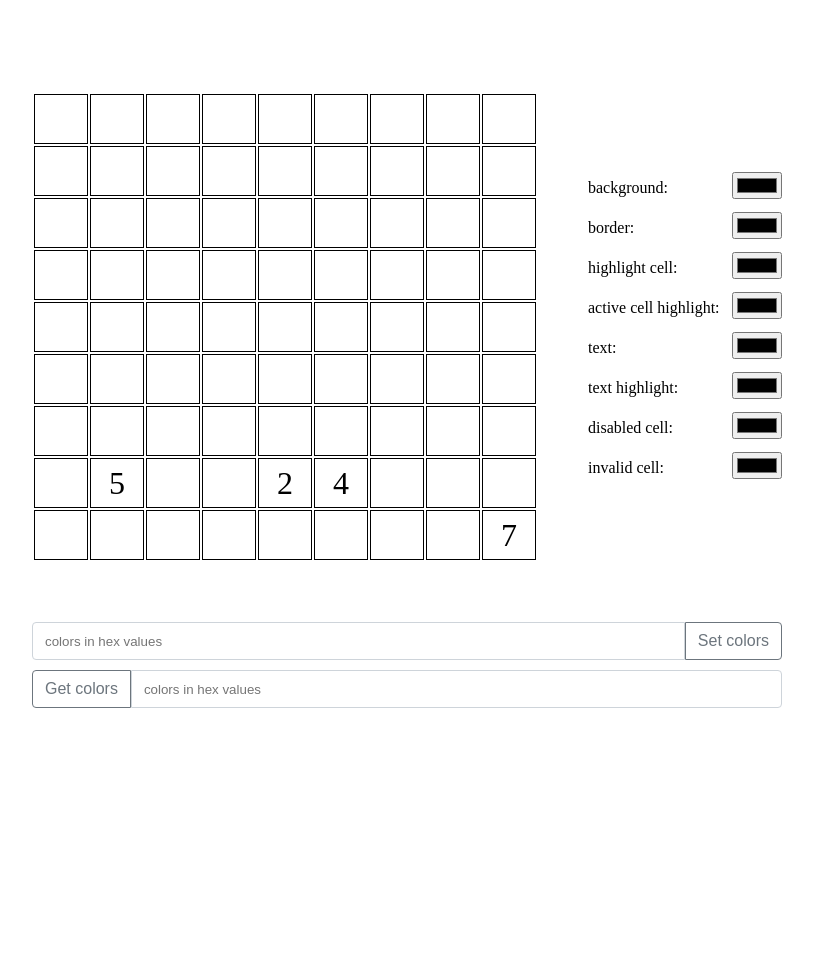
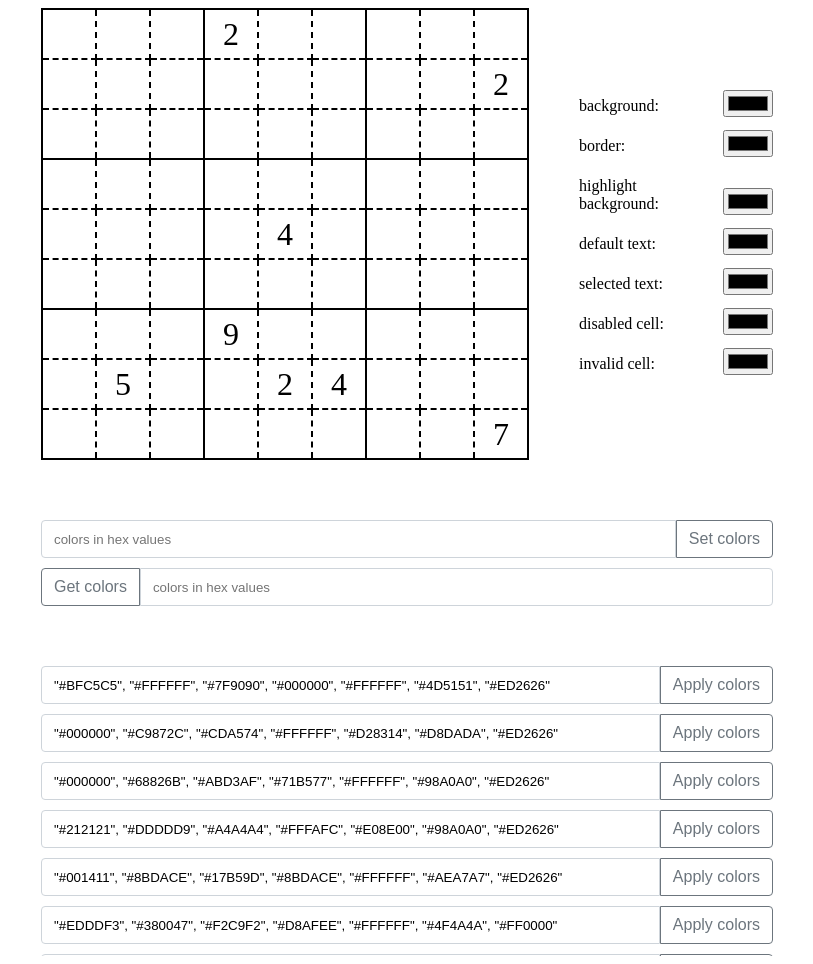
Before and after one commit to daky972/sudoku-theme-editor, a plain HTML site: page index.html in a window 1280 px wide. Shown: the whole page, without its empty margins (233-1046 px from the left). Before the commit the page ends 800 px from the top, so only its background shows below. Drawn offline with Linux system fonts and the light colour scheme.

Commit message:
Added default themes

```diff
--- a/index.html
+++ b/index.html
@@ -2,10 +2,47 @@
     td {
         width: 50px;
         height: 50px;
-        border: 1px solid black;
+        border: 2px solid black;
         font-size: 2rem;
         text-align: center;
+        border-style: dashed;
     }
+
+    table {
+        border-collapse: collapse;
+        width: fit-content;
+        height: fit-content;
+    }
+
+    table tr:nth-of-type(3n + 1) td {
+        border-top-style: solid;
+    }
+
+    table tr:nth-of-type(3n + 3) td {
+        border-bottom-style: solid;
+    }
+
+    table tr td:nth-of-type(3n + 3) {
+        border-right-style: solid;
+    }
+
+    table tr td:nth-of-type(3n + 4) {
+        border-left-style: solid;
+    }
+
+
+    table tr td:first-of-type {
+        border-left-style: solid;
+    }
+
+    table tr td:last-of-type {
+        border-right-style: solid;
+    }
+
+    table tr:last-of-type td {
+        border-bottom-style: solid;
+    }
+
 
     .invalid {
         border: 2px solid inherit;
@@ -29,6 +66,10 @@
         border: 1px solid #ced4da;
         border-radius: 0.25rem;
         flex: 1 1 auto;
+    }
+
+    .form .input.invalid {
+        border: 1px solid rgb(233, 32, 32);
     }
 
     .form .button {
@@ -65,14 +106,14 @@
 <html>
 
 <body>
-    <div style="width: fit-content; position: relative; left: 50%; top: 50%; transform: translate(-50%, -50%);">
+    <div style="width: fit-content; position: relative; left: 50%; transform: translateX(-50%);">
         <div style="position: relative; display: flex;">
             <table style="position: relative; display: flex;">
                 <tr>
                     <td></td>
                     <td></td>
                     <td></td>
-                    <td class="active"></td>
+                    <td class="notEditable">2</td>
                     <td class="highlight"></td>
                     <td></td>
                     <td></td>
@@ -88,7 +129,7 @@
                     <td></td>
                     <td></td>
                     <td></td>
-                    <td class="active"></td>
+                    <td class="notEditable">2</td>
                 </tr>
                 <tr>
                     <td></td>
@@ -117,7 +158,7 @@
                     <td class="highlight"></td>
                     <td class="highlight"></td>
                     <td class="highlight"></td>
-                    <td class="active"></td>
+                    <td class="highlight selectedCell selectedSameNumber">4</td>
                     <td class="highlight"></td>
                     <td class="highlight"></td>
                     <td class="highlight"></td>
@@ -138,7 +179,7 @@
                     <td></td>
                     <td></td>
                     <td></td>
-                    <td></td>
+                    <td class="notEditable notEditable">9</td>
                     <td class="highlight"></td>
                     <td></td>
                     <td></td>
@@ -147,11 +188,11 @@
                 </tr>
                 <tr>
                     <td></td>
-                    <td class="notSelected">5</td>
+                    <td class="manuallyEnteredNumbers">5</td>
                     <td></td>
                     <td></td>
-                    <td class="highlight">2</td>
-                    <td class="active">4</td>
+                    <td class="notEditable highlight">2</td>
+                    <td class="manuallyEnteredNumbers notEditable selectedSameNumber">4</td>
                     <td></td>
                     <td></td>
                     <td></td>
@@ -165,7 +206,7 @@
                     <td></td>
                     <td></td>
                     <td class="invalid"></td>
-                    <td class="disabled">7</td>
+                    <td class="notEditable disabled">7</td>
                 </tr>
             </table>
 
@@ -186,28 +227,28 @@
                         </div>
                         <div>
                             <label class="label">
-                                highlight cell:
+                                highlight background:
                             </label>
                             <input type="color" oninput="changeColor()" />
                         </div>
                         <div>
                             <label class="label">
-                                active cell highlight:
+                               default text:
                             </label>
                             <input type="color" oninput="changeColor()" />
                         </div>
                         <div>
                             <label class="label">
-                                text:
+                                selected text:
                             </label>
                             <input type="color" oninput="changeColor()" />
                         </div>
-                        <div>
+                        <!-- <div>
                             <label class="label">
                                 text highlight:
                             </label>
                             <input type="color" oninput="changeColor()" />
-                        </div>
+                        </div> -->
                         <div>
                             <label class="label">
                                 disabled cell:
@@ -236,6 +277,9 @@
                 <input id="get-colors-id" type="text" placeholder="colors in hex values" class="input no-borders-left">
             </div>
         </div>
+
+        <div id="existing-colors-id" style="margin-top: 50px; height: 300px; overflow: auto;">
+        </div>
     </div>
 </body>
 
@@ -243,16 +287,17 @@
 </html>
 
 <script>
-    var background, borders, lightHighlight, highlight, textColor, textHighlightColor, invalid, disable;
+    var background, borders, highlight, defaultTextColor, selectedTextColor, invalid, disable;
+    populateExistingColors();
+    // var background, borders, lightHighlight, highlight, textColor, textHighlightColor, invalid, disable;
     function changeColor() {
         var index = 0;
         var inputs = document.querySelectorAll('#form input');
         background = inputs[index++].value;
         borders = inputs[index++].value;
         highlight = inputs[index++].value;
-        lightHighlight = inputs[index++].value;
-        textColor = inputs[index++].value;
-        textHighlightColor = inputs[index++].value;
+        defaultTextColor = inputs[index++].value;
+        selectedTextColor = inputs[index++].value;
         disable = inputs[index++].value;
         invalid = inputs[index++].value;
         applyColor();
@@ -265,48 +310,65 @@
 
         var highlighedElements = document.getElementsByTagName('td');
         for (let i = 0; i < highlighedElements.length; i++) {
-            highlighedElements[i].style.border = `2px solid ${borders}`;
-            highlighedElements[i].style.color = textColor;
+            highlighedElements[i].style.borderWidth = '2px';
+            highlighedElements[i].style.borderColor = borders;
+            highlighedElements[i].style.color = defaultTextColor;
         }
 
-        var activeElents = document.querySelectorAll('.active');
+        var activeElents = document.querySelectorAll('.manuallyEnteredNumbers');
         for (let i = 0; i < activeElents.length; i++) {
-            activeElents[i].style.backgroundColor = lightHighlight;
-            activeElents[i].style.color = textHighlightColor;
+            activeElents[i].style.color = defaultTextColor;
         }
 
         var highlighedElements = document.querySelectorAll('.highlight');
         for (let i = 0; i < highlighedElements.length; i++) {
             highlighedElements[i].style.backgroundColor = highlight;
-            // highlighedElements[i].style.color = disable;
-            highlighedElements[i].style.color = textColor;
+            highlighedElements[i].style.color = defaultTextColor;
         }
 
-        document.querySelector('.invalid').style.border = `2px solid ${invalid}`;
+        document.querySelector('.invalid').style.border = `4px solid ${invalid}`;
 
-        document.querySelector('.notSelected').style.color = textColor;
+        // document.querySelector('.notSelected').style.color = textColor;
+
+        var notEditableElements = document.querySelectorAll('.notEditable');
+        for (let i = 0; i < notEditableElements.length; i++) {
+            notEditableElements[i].style.color = defaultTextColor;
+            notEditableElements[i].style.fontWeight = 'bold';
+        }
+
+        var activeElents = document.querySelectorAll('.selectedSameNumber');
+        for (let i = 0; i < activeElents.length; i++) {
+            activeElents[i].style.color = selectedTextColor;
+        }
+
+        document.querySelector('.selectedCell').style.border = `4px solid ${borders}`;
 
         var disabledCell = document.querySelector('.disabled');
         disabledCell.style.background = disable;
-        disabledCell.style.color = textHighlightColor;
+        disabledCell.style.color = selectedTextColor;
+        disabledCell.style.border = `2px solid ${disable}`;
     }
 
     function setColors(event) {
-        if (event.type == 'keydown' && event.keyCode != 13) {
+        if (event && event.type == 'keydown' && event.keyCode != 13) {
             return;
         }
 
         document.getElementById('get-colors-id').value = '';
-        var input = document.getElementById('set-colors-id').value.replaceAll('"', '');
+        var inputElement = document.getElementById('set-colors-id');
+        var input = inputElement.value.replaceAll('"', '');
         if (input.trim() == '') {
+            inputElement.classList.add('invalid');
             return;
         }
 
         var colors = input.trim().split(',');
-        if (colors.length < 8) {
+        if (colors.length < 7) {
+            inputElement.classList.add('invalid');
             return;
         }
 
+        inputElement.classList.remove('invalid');
         inputs = document.querySelectorAll('#form input');
         var index = 0;
         inputs[index].value = colors[index++].trim();
@@ -316,7 +378,7 @@
         inputs[index].value = colors[index++].trim();
         inputs[index].value = colors[index++].trim();
         inputs[index].value = colors[index++].trim();
-        inputs[index].value = colors[index++].trim();
+        // inputs[index].value = colors[index++].trim();
         changeColor();
     }
 
@@ -325,15 +387,54 @@
         var index = 0;
         background = inputs[index++].value;
         borders = inputs[index++].value;
-        lightHighlight = inputs[index++].value;
         highlight = inputs[index++].value;
-        textColor = inputs[index++].value;
-        textHighlightColor = inputs[index++].value;
+        defaultTextColor = inputs[index++].value;
+        selectedTextColor = inputs[index++].value;
         disable = inputs[index++].value;
         invalid = inputs[index++].value;
-        var colors = `"${background}", "${borders}", "${lightHighlight}", "${highlight}", "${textColor}", "${textHighlightColor}", "${disable}", "${invalid}"`.toUpperCase();
-        // var colors = `"${background}", "${borders}", "${lightHighlight}", "${highlight}", "${textHighlightColor}", "${disable}", "${invalid}"`.toUpperCase();
+        // var colors = `"${background}", "${borders}", "${lightHighlight}", "${highlight}", "${textColor}", "${textHighlightColor}", "${disable}", "${invalid}"`.toUpperCase();
+        var colors = `"${background}", "${borders}", "${highlight}", "${defaultTextColor}", "${selectedTextColor}", "${disable}", "${invalid}"`.toUpperCase();
         document.getElementById('get-colors-id').value = colors;
         console.log(colors);
     }
+
+    function applyExistingColors(index) {
+        document.getElementById('set-colors-id').value = document.getElementById(`apply-color-${index}`).value;
+        setColors();
+    }
+
+    function populateExistingColors() {
+        var container = document.getElementById('existing-colors-id');
+        var colors = [
+            '"#BFC5C5", "#FFFFFF", "#7F9090", "#000000", "#FFFFFF", "#4D5151", "#ED2626"',
+            '"#000000", "#C9872C", "#CDA574", "#FFFFFF", "#D28314", "#D8DADA", "#ED2626"',
+            '"#000000", "#68826B", "#ABD3AF", "#71B577", "#FFFFFF", "#98A0A0", "#ED2626"',
+            '"#212121", "#DDDDD9", "#A4A4A4", "#FFFAFC", "#E08E00", "#98A0A0", "#ED2626"',
+            '"#001411", "#8BDACE", "#17B59D", "#8BDACE", "#FFFFFF", "#AEA7A7", "#ED2626"',
+            '"#EDDDF3", "#380047", "#F2C9F2", "#D8AFEE", "#FFFFFF", "#4F4A4A", "#FF0000"',
+            '"#0F060D", "#5C2E52", "#E1A8BF", "#C95483", "#FFFFFF", "#919191", "#EB2424"',
+            '"#121212", "#822261", "#D3738B", "#822261", "#FFFFFF", "#4D5151", "#EB2424"',
+            '"#FFFFFF", "#DCA7D1", "#E8C5E1", "#B35B7E", "#8E1A77", "#4D5151", "#6F6F6F"',
+            '"#343232", "#DB811A", "#FFD885", "#C16701", "#FFFFFF", "#4D5151", "#ED2626"',
+            '"#EDE9E9", "#E2A66A", "#EAF3AF", "#6D8E01", "#000000", "#919191", "#ED2626"',
+            '"#EDE9E9", "#9A569F", "#CFB7E6", "#8036C9", "#000000", "#98A0A0", "#FF0000"',
+            '"#121212", "#9A569F", "#CFB7E6", "#854CBD", "#FFFFFF", "#98A0A0", "#FF0000"',
+            '"#1C1C1C", "#273468", "#686F87", "#9DABE1", "#FFFFFF", "#98A0A0", "#FF0000"',
+            '"#010103", "#1C2F40", "#A89867", "#DDCE9C", "#FFFFFF", "#98A0A0", "#FF0000"',
+            '"#010103", "#1C2F40", "#8094A6", "#4C6173", "#FFFFFF", "#98A0A0", "#FF0000"',
+            '"#141414", "#373A3E", "#6B9E9E", "#C5ECEC", "#FFFFFF", "#98A0A0", "#FF0000"',
+            '"#DCC1C1", "#B36161", "#F9F0F0", "#FFEBEB", "#000000", "#98A0A0", "#FF0000"',
+            '"#B3AB98", "#DEBC8C", "#F5E0BC", "#FFCE8A", "#000000", "#98A0A0", "#FF0000"',
+            '"#EDDDF3", "#380047", "#F2C9F2", "#D8AFEE", "#000000", "#98A0A0", "#FF0000"',
+            '"#B5DECB", "#F7DCB6", "#E2E4AA", "#F8FFD6", "#000000", "#98A0A0", "#FF0000"'
+        ];
+        var colorsHtml = colors.map((color, index) => {
+            return `<div class="form" style="position: relative; display: flex;">
+                        <input id="apply-color-${index}" type="text" placeholder="colors in hex values" class="input no-borders-right" value='${color}' disabled">
+                        <button type="button" class="button no-borders-left" onclick="applyExistingColors(${index})">Apply colors</button>
+                    </div>`;
+        });
+        container.insertAdjacentHTML("beforeend", colorsHtml.join(''));
+    }
+
 </script>
```
